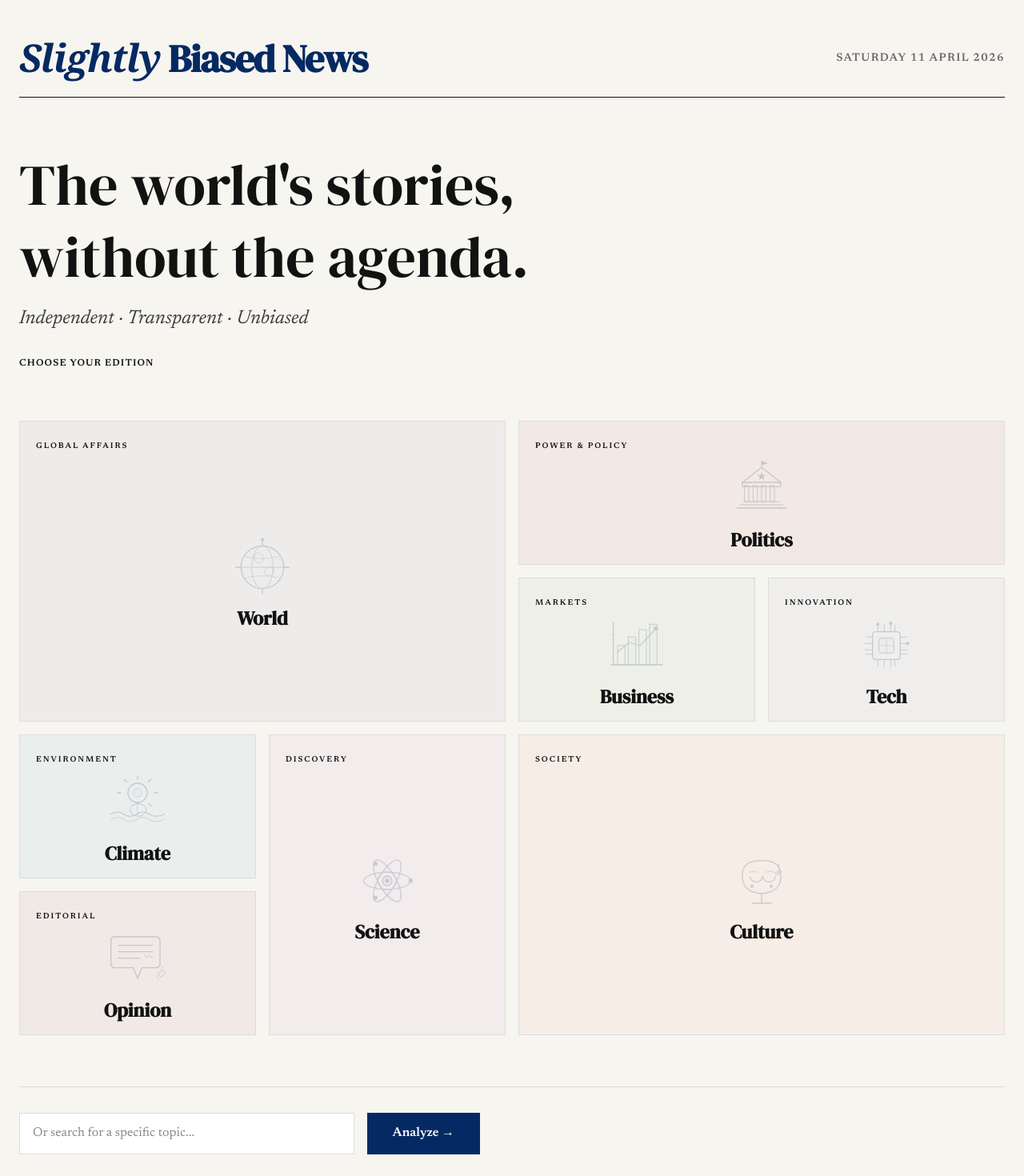
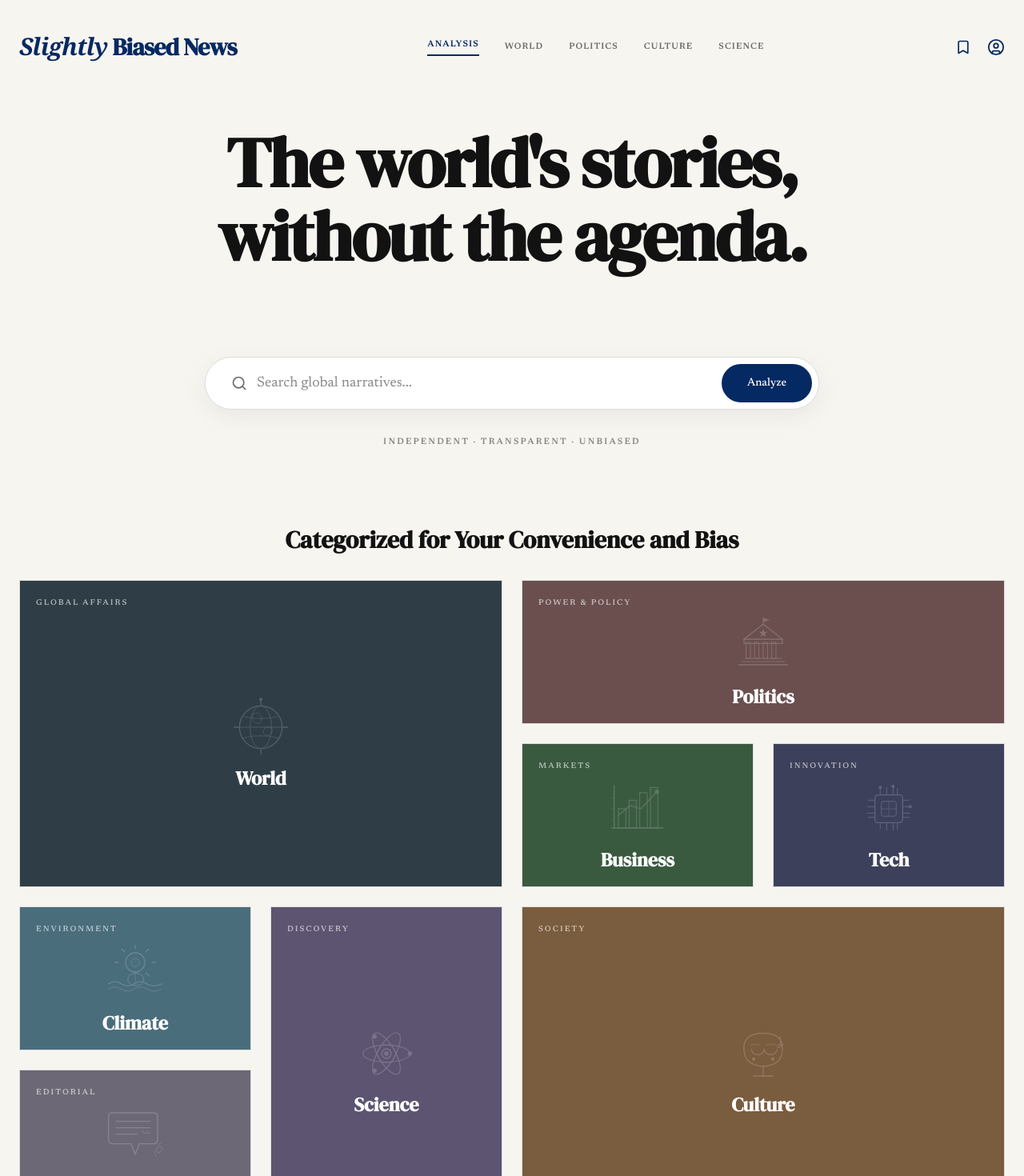
Before and after one commit to Hawks6/Slightly-Biased-News, a Next.js app: page / in a window 1280 px wide. Shown: the top 1470 px of the page at 80% size. Built offline with nearby package versions, Linux system fonts and the light colour scheme.

Commit message:
fix(quick-260411-qbe): Fix main news feed page missing the heading of the news

```diff
--- a/src/components/SlightlyBiasedApp.jsx
+++ b/src/components/SlightlyBiasedApp.jsx
@@ -180,7 +180,7 @@ export default function SlightlyBiasedApp() {
                 {data && (
                   <div className="animate-fade-in-up">
                     <MetaStrip meta={data.meta} coverageHealth={data.coverageHealth} />
-                    <SummaryCard summary={data.summary} realityScore={data.realityScore} />
+                    <SummaryCard summary={data.summary} realityScore={data.realityScore} query={data.meta?.query} />
 
                     <div className="grid grid-cols-1 md:grid-cols-2 gap-6 mb-8">
                       <BiasDistributionChart biasChart={data.biasChart} />
--- a/src/components/TopicSelector.jsx
+++ b/src/components/TopicSelector.jsx
@@ -1,34 +1,35 @@
 "use client";
 import { useState } from "react";
 import clsx from "clsx";
+import { Search, Bookmark, CircleUser } from "lucide-react";
 import Footer from "./common/Footer";
 
 // ─── Per-topic personality tints ─────────────────────────────────────────
 const TINTS = {
-  world: "rgba(5,41,98,0.04)",
-  politics: "rgba(161,29,33,0.05)",
-  business: "rgba(46,125,50,0.04)",
-  tech: "rgba(63,81,181,0.04)",
-  climate: "rgba(2,119,189,0.05)",
-  science: "rgba(123,31,162,0.04)",
-  culture: "rgba(230,81,0,0.04)",
-  opinion: "rgba(136,19,55,0.05)",
+  world: "#2F3E46",
+  politics: "#6B4F4F",
+  business: "#3A5A40",
+  tech: "#3D405B",
+  climate: "#4A6D7C",
+  science: "#5C5470",
+  culture: "#7A5C3E",
+  opinion: "#6D6875",
 };
 const TINTS_HOVER = {
-  world: "rgba(5,41,98,0.08)",
-  politics: "rgba(161,29,33,0.09)",
-  business: "rgba(46,125,50,0.08)",
-  tech: "rgba(63,81,181,0.08)",
-  climate: "rgba(2,119,189,0.09)",
-  science: "rgba(123,31,162,0.08)",
-  culture: "rgba(230,81,0,0.08)",
-  opinion: "rgba(136,19,55,0.09)",
+  world: "#394B55",
+  politics: "#7A5B5B",
+  business: "#466B4D",
+  tech: "#484C6C",
+  climate: "#588193",
+  science: "#6C6384",
+  culture: "#8C6A47",
+  opinion: "#807A8A",
 };
 
 // ─── Topic Doodles — every element has pathLength="1" + className="doodle-path"
 // so the CSS draw-on animation works with stroke-dashoffset
 function TopicDoodle({ id }) {
-  const ink = "var(--color-accent-brand)";
+  const ink = "#FFFFFF";
   const dp = "doodle-path"; // shorthand
 
   const doodles = {
@@ -177,24 +178,36 @@ function TopicSelectorSearch({ onSearch }) {
     if (query.trim()) onSearch(query.trim());
   };
   return (
-    <form onSubmit={handleSubmit} className="flex gap-4 max-w-xl">
+    <form onSubmit={handleSubmit} className="relative w-full max-w-3xl mx-auto mb-8 group">
+      <div className="relative flex items-center bg-white rounded-full shadow-[0_8px_30px_rgb(0,0,0,0.06)] border transition-all"
+           style={{ borderColor: "var(--color-rule-line)" }}
+           onFocus={(e) => e.currentTarget.style.borderColor = "var(--color-accent-brand)"}
+           onBlur={(e) => e.currentTarget.style.borderColor = "var(--color-rule-line)"}
+      >
+        <Search
+          className="absolute left-8 text-muted-foreground transition-colors group-focus-within:text-indigo-400"
+          size={20}
+          style={{ color: "var(--color-text-muted)" }}
+        />
         <input
           type="text"
           value={query}
           onChange={(e) => setQuery(e.target.value)}
-        placeholder="Or search for a specific topic..."
-        className="flex-1 bg-white border px-4 py-3 outline-none"
-        style={{ borderColor: "var(--color-rule-line)", color: "var(--color-text-primary)" }}
-        onFocus={(e) => e.currentTarget.style.borderColor = "var(--color-accent-brand)"}
-        onBlur={(e) => e.currentTarget.style.borderColor = "var(--color-rule-line)"}
+          placeholder="Search global narratives..."
+          className="w-full bg-transparent pl-16 pr-[130px] h-[64px] text-lg outline-none rounded-full"
+          style={{
+            color: "var(--color-text-primary)",
+            fontFamily: "var(--font-ui)"
+          }}
         />
         <button
           type="submit"
-        className="px-8 py-3 text-white font-bold transition-opacity hover:opacity-90 cursor-pointer"
+          className="absolute right-2 px-8 h-[48px] text-white font-medium text-sm transition-all hover:brightness-110 cursor-pointer rounded-full active:scale-95"
           style={{ backgroundColor: "var(--color-accent-brand)" }}
         >
-        Analyze &rarr;
+          Analyze
         </button>
+      </div>
     </form>
   );
 }
@@ -213,45 +226,65 @@ export default function TopicSelector({ onSelect }) {
   ];
 
   return (
-    <div className="max-w-[1280px] mx-auto px-6 py-12 flex flex-col min-h-screen animate-fade-in-up">
+    <div className="max-w-[1280px] mx-auto px-6 py-8 flex flex-col min-h-screen animate-fade-in-up">
 
-      {/* Masthead */}
-      <div
-        className="flex flex-col md:flex-row md:justify-between md:items-center mb-16 border-b pb-6"
-        style={{ borderColor: "var(--color-rule-heavy)" }}
-      >
+      {/* 1. Masthead */}
+      <div className="flex flex-col md:flex-row md:justify-between md:items-center mb-20 pt-2">
         <h1
-          className="text-4xl md:text-5xl font-bold tracking-tight mb-4 md:mb-0"
+          className="text-2xl md:text-3xl font-bold tracking-tight mb-4 md:mb-0"
           style={{ fontFamily: "var(--font-display)", color: "var(--color-accent-brand)" }}
         >
           <i className="font-serif italic font-bold">Slightly</i> Biased News
         </h1>
-        <div className="text-sm font-semibold uppercase tracking-widest text-[#6B6B6B]" suppressHydrationWarning>
-          {new Date().toLocaleDateString("en-GB", { weekday: "long", day: "numeric", month: "long", year: "numeric" })}
+
+        {/* Navigation Links */}
+        <div className="hidden md:flex items-center gap-8 text-[11px] font-bold uppercase tracking-[0.1em] text-[#6B6B6B]" style={{ fontFamily: "var(--font-ui)" }}>
+          <span className="cursor-pointer border-b-[2px] pb-1" style={{ borderColor: "var(--color-accent-brand)", color: "var(--color-accent-brand)" }}>ANALYSIS</span>
+          <span className="cursor-pointer hover:text-slate-800 transition-colors">WORLD</span>
+          <span className="cursor-pointer hover:text-slate-800 transition-colors">POLITICS</span>
+          <span className="cursor-pointer hover:text-slate-800 transition-colors">CULTURE</span>
+          <span className="cursor-pointer hover:text-slate-800 transition-colors">SCIENCE</span>
+        </div>
+
+        {/* Icons */}
+        <div className="flex items-center gap-5" style={{ color: "var(--color-accent-brand)" }}>
+          <Bookmark size={20} className="cursor-pointer hover:opacity-70 transition-opacity" />
+          <CircleUser size={22} className="cursor-pointer hover:opacity-70 transition-opacity" />
         </div>
       </div>
 
-      {/* Statement */}
-      <div className="mb-16 max-w-2xl">
+      {/* 2. Sub-heading (huge, centered) */}
+      <div className="mb-24 text-center">
         <h2
-          className="text-5xl md:text-7xl mb-4 leading-tight"
+          className="text-5xl md:text-[5.5rem] mb-2 leading-[1.05] font-bold mx-auto tracking-tight"
           style={{ fontFamily: "var(--font-display)", color: "var(--color-text-primary)" }}
         >
-          The world&apos;s stories,<br />without the agenda.
+          <span className="block">The world&apos;s stories,</span>
+          <span className="block">without the agenda.</span>
         </h2>
-        <p
-          className="text-xl md:text-2xl italic mb-8"
-          style={{ fontFamily: "var(--font-body)", color: "var(--color-text-secondary)" }}
-        >
-          Independent &middot; Transparent &middot; Unbiased
-        </p>
-        <div className="text-xs uppercase tracking-widest font-bold" style={{ color: "var(--color-accent-kicker)" }}>
-          Choose Your Edition
-        </div>
       </div>
 
-      {/* Topic Grid */}
-      <div className="grid grid-cols-1 md:grid-cols-4 gap-4 mb-16 md:auto-rows-[180px]">
+      {/* 3. The Big Search */}
+      <TopicSelectorSearch onSearch={onSelect} />
+
+      {/* 4. Descriptors */}
+      <p
+        className="text-center text-[10px] md:text-[11px] font-bold tracking-[0.2em] mb-24 opacity-60 uppercase"
+        style={{ fontFamily: "var(--font-ui)", color: "var(--color-text-secondary)" }}
+      >
+        INDEPENDENT &middot; TRANSPARENT &middot; UNBIASED
+      </p>
+
+      {/* 5. Grid Heading */}
+      <h2
+        className="text-center text-2xl md:text-3xl font-bold mb-8"
+        style={{ fontFamily: "var(--font-display)", color: "var(--color-text-primary)" }}
+      >
+        Categorized for Your Convenience and Bias
+      </h2>
+
+      {/* 6. Topic Grid */}
+      <div className="grid grid-cols-1 md:grid-cols-4 gap-6 mb-24 md:auto-rows-[180px]">
         {topics.map((t, i) => {
           const label = t.id.charAt(0).toUpperCase() + t.id.slice(1);
           return (
@@ -282,20 +315,11 @@ export default function TopicSelector({ onSelect }) {
               <div className="flex items-center justify-between z-10 w-full relative">
                 <span
                   className="text-[10px] font-bold uppercase tracking-[0.2em]"
-                  style={{ color: "var(--color-accent-kicker)" }}
+                  style={{ color: "rgba(255, 255, 255, 0.6)" }}
                 >
                   {t.kicker}
                 </span>
-                <span
-                  className="edition-badge text-[10px] font-mono font-bold px-1.5 py-0.5 border bg-white/50 backdrop-blur-sm"
-                  style={{
-                    color: "var(--color-accent-brand)",
-                    borderColor: "var(--color-rule-line)",
-                    fontFamily: "var(--font-ui)"
-                  }}
-                >
-                  #{t.num}
-                </span>
+                {/* Badge removed for a cleaner look */}
               </div>
 
               {/* Centered Content (Doodle + Label together) */}
@@ -306,8 +330,8 @@ export default function TopicSelector({ onSelect }) {
 
                 {/* Label */}
                 <h3
-                  className="text-xl md:text-2xl font-bold w-full text-center"
-                  style={{ fontFamily: "var(--font-display)", color: "var(--color-text-primary)" }}
+                  className="text-xl md:text-2xl font-bold w-full text-center text-white"
+                  style={{ fontFamily: "var(--font-display)" }}
                 >
                   {label}
                 </h3>
@@ -317,10 +341,6 @@ export default function TopicSelector({ onSelect }) {
         })}
       </div>
 
-      <div className="mt-auto pt-8 border-t" style={{ borderColor: "var(--color-rule-line)" }}>
-        <TopicSelectorSearch onSearch={onSelect} />
-      </div>
-
       <Footer />
     </div>
   );
--- a/src/components/dashboard/SummaryCard.jsx
+++ b/src/components/dashboard/SummaryCard.jsx
@@ -1,6 +1,6 @@
 import { Eye, FileText } from "lucide-react";
 
-export default function SummaryCard({ summary, realityScore }) {
+export default function SummaryCard({ summary, realityScore, query }) {
   if (!summary || !realityScore) return null;
 
   return (
@@ -32,7 +32,7 @@ export default function SummaryCard({ summary, realityScore }) {
             className="text-4xl sm:text-5xl font-bold tracking-tight leading-none"
             style={{ color: "var(--color-text-primary)", fontFamily: "var(--font-display)" }}
           >
-            The Consensus
+            {query || "The Consensus"}
           </h2>
         </div>
 
```
Also changed, not shown: .planning/STATE.md, .planning/quick/260411-qbe-fix-main-news-feed-page-missing-the-head/260411-qbe-PLAN.md (added), .planning/quick/260411-qbe-fix-main-news-feed-page-missing-the-head/260411-qbe-SUMMARY.md (added). Lines whose indentation alone changed are shown as unchanged.
